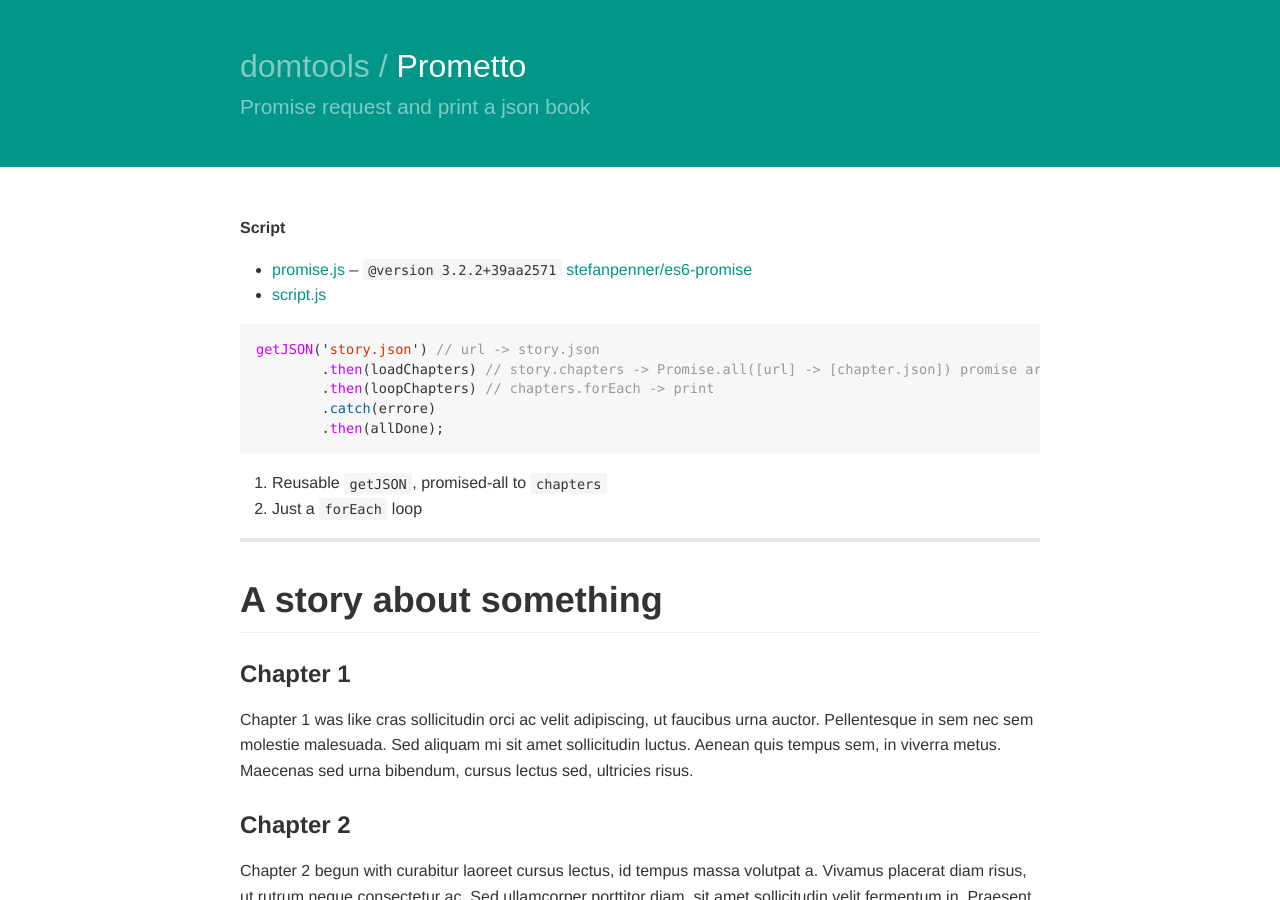
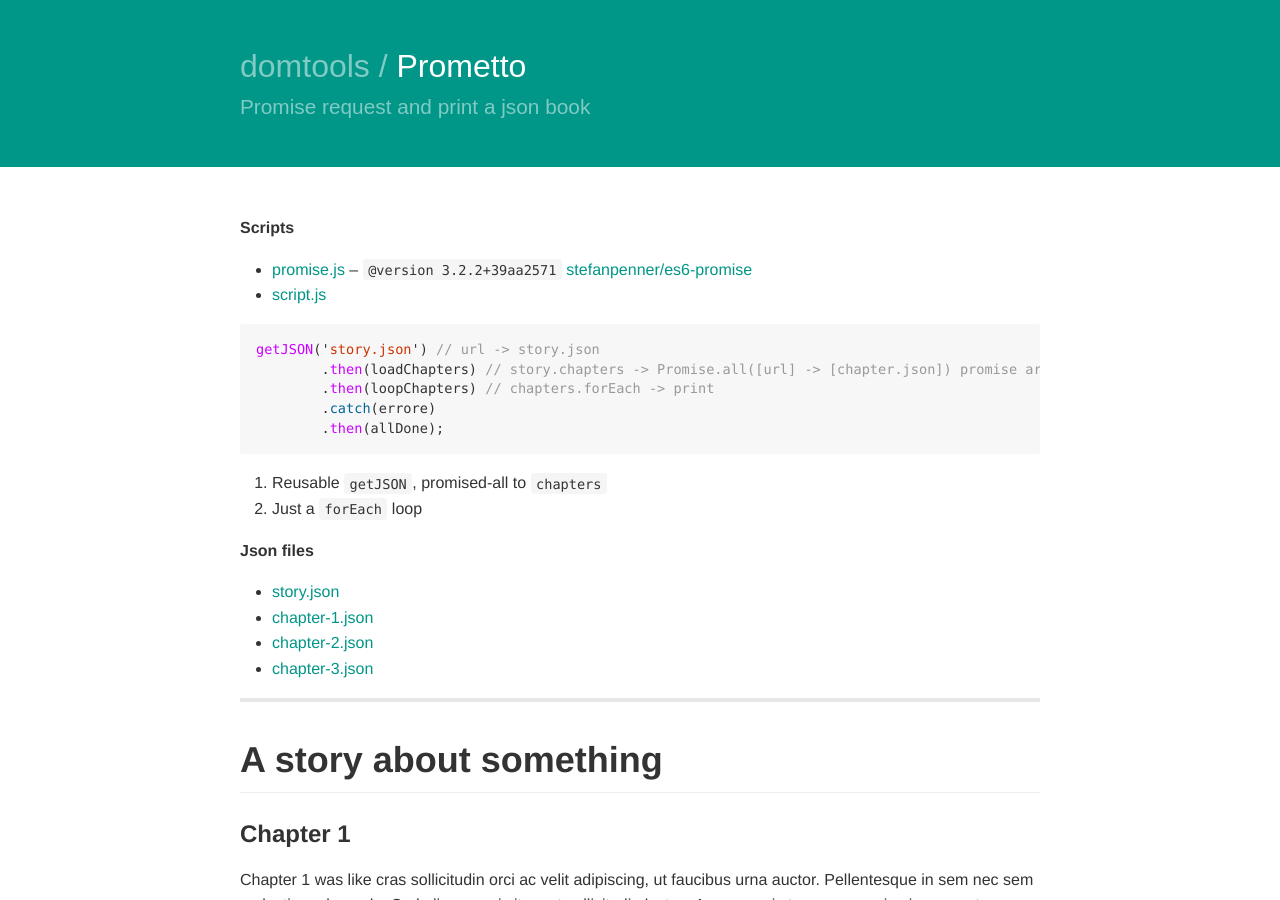
Before and after one commit to petrosh/domtools, a Jekyll site: the page built from pages/prometto/index.md, in a window 1280 px wide and 900 px high. Built offline with Jekyll 4.4.1, drawn with Linux system fonts in a browser that asks for light colours.

Commit message:
Add `json` file list

```diff
--- a/pages/prometto/index.md
+++ b/pages/prometto/index.md
@@ -9,7 +9,7 @@ js:
   - [../pages/prometto/script]
 ---
 
-**Script**
+**Scripts**
 
 - [promise.js]({{site.baseurl}}/js/promise.js) – `@version 3.2.2+39aa2571` [stefanpenner/es6-promise](//github.com/stefanpenner/es6-promise)
 - [script.js]({{site.baseurl}}/pages{{ page.url }}script.js)
@@ -25,4 +25,11 @@ getJSON('story.json') // url -> story.json
 1. Reusable `getJSON`, promised-all to `chapters`
 1. Just a `forEach` loop
 
+**Json files**
+
+- [story.json]({{site.baseurl}}/pages{{ page.url }}book/story.json)
+- [chapter-1.json]({{site.baseurl}}/pages{{ page.url }}book/chapter-1.json)
+- [chapter-2.json]({{site.baseurl}}/pages{{ page.url }}book/chapter-2.json)
+- [chapter-3.json]({{site.baseurl}}/pages{{ page.url }}book/chapter-3.json)
+
 ---
```
